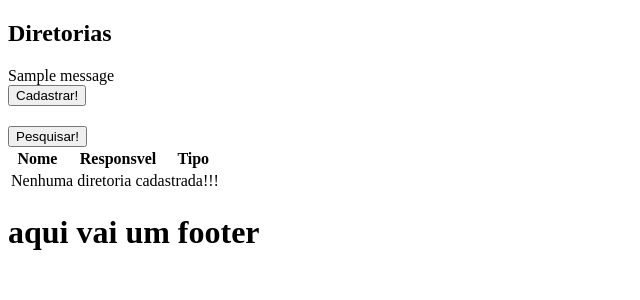
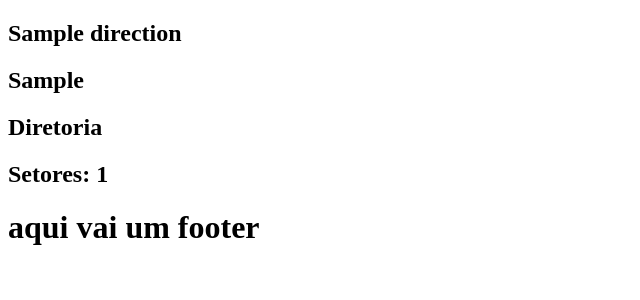
Before and after one commit to Prefeitura-Municipal-de-Novo-Horizonte/sisinfo-v2, a Django app: a page that uses dashboard/templates/setores/diretoria_detail.html in a window 1280 px wide. Shown: the part 47-347 px from the top of the page, without its empty margins (0-640 px from the left). Run offline with Django 4.2, Linux system fonts and the light colour scheme; tables that the repository leaves empty hold one stand-in row (values such as "Sample post"); one stand-in notice (Sample message) is shown; parts of the project's set-up code (start-up, migrations or seed data) failed here and were passed over.

Commit message:
feat: page details and crud direction and sector

```diff
--- a/dashboard/templates/setores/diretoria_detail.html
+++ b/dashboard/templates/setores/diretoria_detail.html
@@ -1,88 +1,28 @@
 {% extends "_base.html" %}
 {% block title %}
-    Diretorias
+    {{ diretoria.name }}
 {% endblock title %}
 {% block content %}
-    <section id="diretorias">
-        <!-- TITULO -->
-        <div id="title">
-            <h1>Diretorias</h1>
-        </div>
-        <!-- MESSAGES -->
-        <div id="messages-alert">
-            {% if messages %}
-                {% for message in messages %}<div role="alert">{{ message }}</div>{% endfor %}
-            {% endif %}
-        </div>
-        <!-- FORMULÁRIO DE CADASTRO -->
-        <div id="forms">
-            <div id="signin">
-                <form action="." method="post">
-                    {% csrf_token %}
+    <section id="{{ diretoria.slug }}">
+        <div>
+            <!-- CABEÇALHO -->
+            <div>
+                <div>
+                    <h1>{{ diretoria.name }}</h1>
+                </div>
+                <div>
                     <div>
-                        <label for="{{ form.name.id_for_label }}">{{ form.name.label }}</label>
-                        {{ form.name.errors }}{{ form.name }}
+                        <h2>{{ diretoria.accountable }}</h2>
+                        <h2>{{ diretoria.get_kind_display }}</h2>
                     </div>
                     <div>
-                        <label for="{{ form.accountable.id_for_label }}">{{ form.accountable.label }}</label>
-                        {{ form.accountable.errors }}{{ form.accountable }}
+                        <h2>Setores: {{ total_setores }}</h2>
                     </div>
-                    <div>
-                        <label for="{{ form.kind.id_for_label }}">{{ form.kind.label }}</label>
-                        {{ form.kind.errors }}{{ form.kind }}
-                    </div>
-                    <div>
-                        <input type="submit" value="Cadastrar!">
-                    </div>
-                </form>
-            </div>
-            <!-- FORMULARIO DE BUSCA -->
-            <div id="search">
-                <form method="get">
-                    <div>
-                        <h2>{{ myFilter.form.name.label }}</h2>
-                        <div>{{ myFilter.form.name }}</div>
-                    </div>
-                    <div>
-                        <h2>{{ myFilter.form.accountable.label }}</h2>
-                        <div>{{ myFilter.form.accountable }}</div>
-                    </div>
-                    <div>
-                        <input type="submit" value="Pesquisar!">
-                    </div>
-                </form>
+                </div>
             </div>
         </div>
-        <!-- LISTA DE DADOS -->
-        <div>
-            <table>
-                <thead>
-                    <tr>
-                        <th>Nome</th>
-                        <th>Responsvel</th>
-                        <th>Tipo</th>
-                        <th></th>
-                    </tr>
-                </thead>
-                <tbody>
-                    {% for diretoria in diretorias %}
-                        <tr>
-                            <td>
-                                <a href="{{ diretoria.get_absolute_url }}">{{ diretoria.name }}</a>
-                            </td>
-                            <td>{{ diretoria.accountable }}</td>
-                            <td>{{ diretoria.kind }}</td>
-                            <td>
-                                <a href="{% url 'dashboard:delete_diretoria' diretoria.id %}">Excluir</a>
-                            </td>
-                        </tr>
-                    {% empty %}
-                        <tr>
-                            <td colspan="4">Nenhuma diretoria cadastrada!!!</td>
-                        </tr>
-                    {% endfor %}
-                </tbody>
-            </table>
-        </div>
+        <!-- LISTA SETORES
+        # TODO: Adicionar lista dos setores
+        -->
     </section>
 {% endblock content %}
--- a/dashboard/templates/setores/diretorias.html
+++ b/dashboard/templates/setores/diretorias.html
@@ -32,7 +32,7 @@
                         {{ form.kind.errors }}{{ form.kind }}
                     </div>
                     <div>
-                        <input type="submit" value="Cadastrar!">
+                        <input type="submit" value="{{ btn }}">
                     </div>
                 </form>
             </div>
@@ -73,7 +73,8 @@
                             <td>{{ diretoria.accountable }}</td>
                             <td>{{ diretoria.kind }}</td>
                             <td>
-                                <a href="{% url 'dashboard:delete_diretoria' diretoria.id %}">Excluir</a>
+                                <a href="{% url 'dashboard:update_diretoria' diretoria.slug %}">Editar</a>
+                                <a href="{% url 'dashboard:delete_diretoria' diretoria.slug diretoria.id %}">Excluir</a>
                             </td>
                         </tr>
                     {% empty %}
--- a/dashboard/templates/setores/setores.html
+++ b/dashboard/templates/setores/setores.html
@@ -44,7 +44,7 @@
                         {{ form.address.errors }}{{ form.address }}
                     </div>
                     <div>
-                        <input type="submit" value="Cadastrar!">
+                        <input type="submit" value="{{ btn }}">
                     </div>
                 </form>
             </div>
@@ -92,6 +92,7 @@
                             <td>{{ setor.email }}</td>
                             <td>{{ setor.address }}</td>
                             <td>
+                                <a href="{% url 'dashboard:update_setor' setor.slug %}">Editar</a>
                                 <a href="{% url 'dashboard:delete_setor' setor.slug setor.id %}">Excluir</a>
                             </td>
                         </tr>
--- a/dashboard/urls.py
+++ b/dashboard/urls.py
@@ -3,10 +3,12 @@ from django.urls import path
 from dashboard.views import (
     direction_delete,
     direction_detail,
-    direction_edit,
+    direction_update,
     directions,
     index,
     sector_delete,
+    sector_detail,
+    sector_update,
     sectors,
 )
 
@@ -17,9 +19,11 @@ urlpatterns = [
     # Diretorias
     path('diretorias/', directions, name='diretorias'),
     path('diretoria/<slug:slug>/', direction_detail, name="diretoria"),
-    #path('diretoria/edit/<slug:slug>/<id:id>', direction_edit, name="edit_diretoria"),
-    path('diretoria/del/<str:id>/', direction_delete, name="delete_diretoria"),
+    path('diretoria/<slug:slug>/update/', direction_update, name="update_diretoria"),
+    path('diretoria/<slug:slug>/<str:id>/delete/', direction_delete, name="delete_diretoria"),
     # Setores
     path('setores/', sectors, name='setores'),
-    path('setor/del/<slug:slug>/<str:id>/', sector_delete, name='delete_setor'),
+    path('diretoria/setor/<slug:slug>/', sector_detail, name="setor"),
+    path('diretoria/setor/<slug:slug>/update/', sector_update, name="update_setor"),
+    path('diretoria/setor/<slug:slug>/<str:id>/delete/', sector_delete, name='delete_setor'),
 ]
--- a/dashboard/views.py
+++ b/dashboard/views.py
@@ -26,8 +26,7 @@ def directions(request):
         form = DirectionForm(request.POST)
         if form.is_valid():
             form.save()
-            messages.add_message(request, constants.SUCCESS,
-                                 'Inserido com sucesso!')
+            messages.add_message(request, constants.SUCCESS, 'Inserido com sucesso!')
         else:
             messages.add_message(request, constants.ERROR, 'Ocorreu um erro!')
         return redirect(reverse('dashboard:diretorias'))
@@ -40,23 +39,63 @@ def directions(request):
         'form': form,
         'diretorias': diretorias,
         'myFilter': myFilter,
+        'btn': 'Adicionar nova Diretoria'
         }
     return render(request, 'setores/diretorias.html', context)
 
 def direction_detail(request, slug):
     diretoria = get_object_or_404(Direction, slug=slug)
     setores = Sector.objects.filter(direction=diretoria.id)
+    total_setores = setores.count()
     context = {
         'diretoria': diretoria,
         'setores': setores,
+        'total_setores': total_setores,
     }
     return render(request, 'setores/diretoria_detail.html', context)
 
-def direction_edit(request, slug, id):
-    pass
+def direction_update(request, slug):
+    diretoria = get_object_or_404(Direction, slug=slug)
+    form = DirectionForm(instance=diretoria)
+    diretorias = Direction.objects.all()
 
-def direction_delete(request, id):
-    diretoria = get_object_or_404(Direction, id=id)
+    myFilter = DirectionFilter(request.GET, queryset=diretorias)
+    diretorias = myFilter.qs
+
+    context = {
+        'diretorias': diretorias,
+        'form': form,
+        'diretoria': diretoria,
+        'myFilter': myFilter,
+        'btn': 'Atualizar Diretoria'
+        }
+
+    if request.method == 'POST':
+        form = DirectionForm(request.POST, instance=diretoria)
+        if form.is_valid():
+            return extract_update_form_direction(form, request)
+        else:
+            return render(request, 'setores/diretorias.html', context)
+    elif request.method == 'GET':
+        return render(request, 'setores/diretorias.html', context)
+
+    return redirect('dashboard:diretorias')
+
+
+def extract_update_form_direction(form, request):
+    diretoria = form.save(commit=False)
+    diretoria.name = form.cleaned_data['name']
+    diretoria.accountable = form.cleaned_data['accountable']
+    diretoria.kind = form.cleaned_data['kind']
+
+    diretoria.save()
+
+    messages.add_message(request, constants.SUCCESS, 'Atualizado com Sucesso!')
+    return redirect(reverse('dashboard:diretorias'))
+
+
+def direction_delete(request, id, slug):
+    diretoria = get_object_or_404(Direction, id=id, slug=slug)
     diretoria.delete()
     messages.add_message(request, constants.ERROR, f'Diretoria {diretoria.name} foi excluida com sucesso!')
     return redirect(reverse('dashboard:diretorias'))
@@ -81,8 +120,53 @@ def sectors(request):
         'form': form,
         'setores': setores,
         'myFilter': myFilter,
+        'btn': 'Adicionar novo Setor'
         }
     return render(request, 'setores/setores.html', context)
+
+
+def sector_update(request, slug):
+    setor = get_object_or_404(Sector, slug=slug)
+    form = SectorForm(instance=setor)
+    setores = Sector.objects.all()
+
+    myFilter = SectorFilter(request.GET, queryset=setores)
+    setores = myFilter.qs
+
+    context = {
+        'setores': setores,
+        'form': form,
+        'setor': setor,
+        'myFilter': myFilter,
+        'btn': 'Atualizar Setor'
+        }
+
+    if request.method == 'POST':
+        form = SectorForm(request.POST, instance=setor)
+        if form.is_valid():
+            return extract_update_form_sector(form, request)
+        else:
+            return render(request, 'setores/setores.html', context)
+    elif request.method == 'GET':
+        return render(request, 'setores/setores.html', context)
+
+    return redirect('dashboard:setores')
+
+
+def extract_update_form_sector(form, request):
+    setor = form.save(commit=False)
+    setor.name = form.cleaned_data['name']
+    setor.accountable = form.cleaned_data['accountable']
+    setor.direction = form.cleaned_data['direction']
+    setor.phone = form.cleaned_data['phone']
+    setor.email = form.cleaned_data['email']
+    setor.address = form.cleaned_data['address']
+
+    setor.save()
+
+    messages.add_message(request, constants.SUCCESS, 'Atualizado com Sucesso!')
+    return redirect(reverse('dashboard:setores'))
+
 
 def sector_delete(request, id, slug):
     setor = get_object_or_404(Sector, id=id, slug=slug)
```
